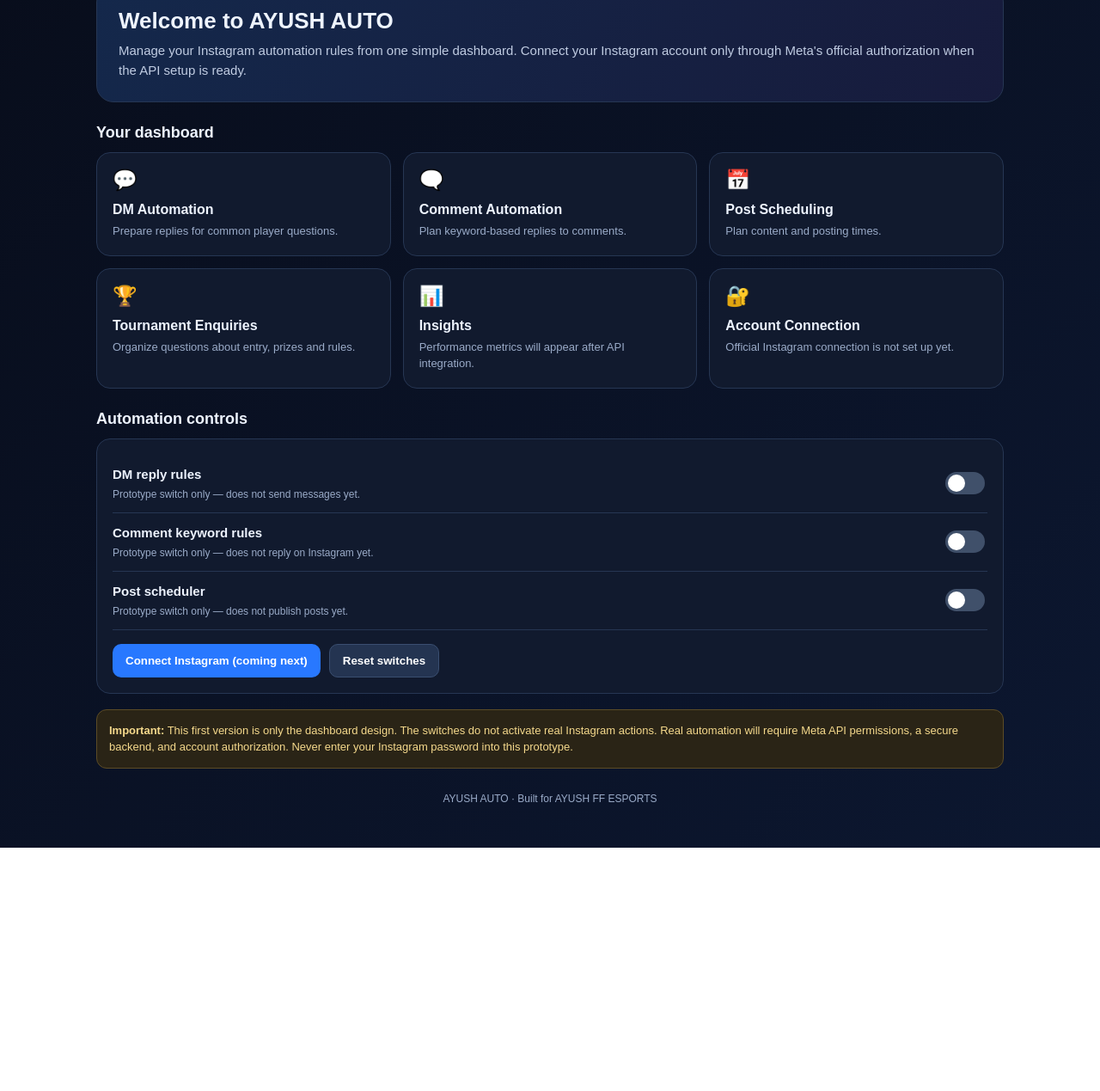
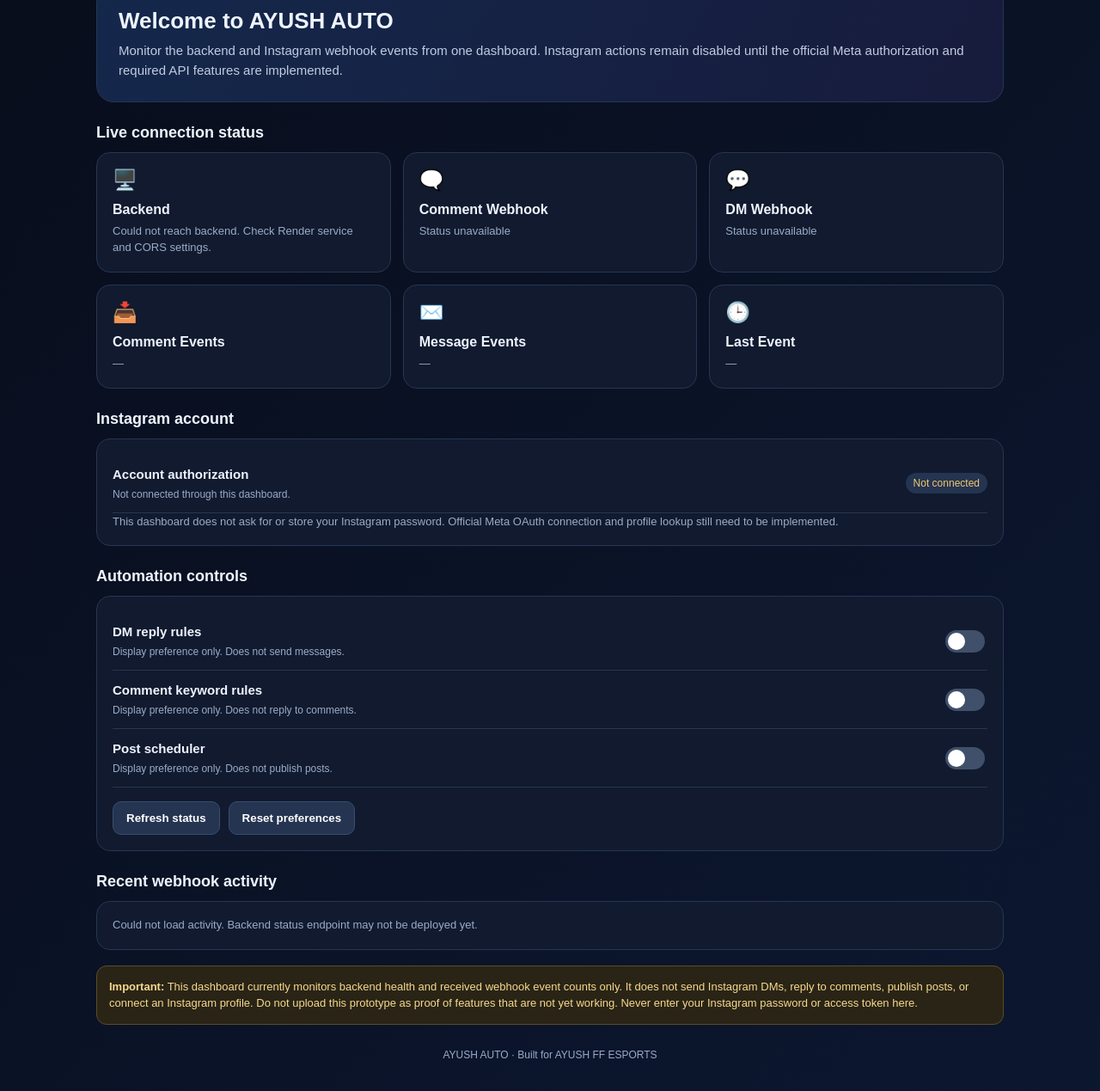
Before and after one commit to vikassharma66919-wq/ayush-automation, a plain HTML site: page index.html in a window 1280 px wide. Shown: the part 109-1378 px from the top of the page at 86% size. Before the commit the page ends 1095 px from the top, so only its background shows below. Drawn offline with Linux system fonts and the light colour scheme; no server answers.

Commit message:
Enhance dashboard with connection status and updates
Updated the title and added connection status indicators. Enhanced the dashboard layout with new sections for Instagram account and recent webhook activity.

```diff
--- a/index.html
+++ b/index.html
@@ -3,9 +3,9 @@
 <head>
 <meta charset="utf-8">
 <meta name="viewport" content="width=device-width, initial-scale=1">
-<title>AYUSH AUTO</title>
+<title>AYUSH AUTO · Instagram Automation</title>
 <style>
-:root{--bg:#080d1b;--panel:#111a2e;--panel2:#17233d;--line:#263653;--blue:#2878ff;--text:#eef4ff;--muted:#9aabc8;--green:#32c48d}
+:root{--bg:#080d1b;--panel:#111a2e;--panel2:#17233d;--line:#263653;--blue:#2878ff;--text:#eef4ff;--muted:#9aabc8;--green:#32c48d;--amber:#f1c76b;--red:#ff7777}
 *{box-sizing:border-box}body{margin:0;background:linear-gradient(135deg,#080d1b,#0c1730);color:var(--text);font:15px Arial,sans-serif}
 .wrap{max-width:1100px;margin:auto;padding:22px}.top{display:flex;align-items:center;justify-content:space-between;gap:14px;margin-bottom:24px}
 .brand{display:flex;align-items:center;gap:12px}.logo{width:46px;height:46px;border-radius:14px;background:linear-gradient(135deg,#2878ff,#744dff);display:grid;place-items:center;font-weight:800;font-size:18px}
@@ -22,7 +22,10 @@ h1{font-size:22px;margin:0}small,.muted{color:var(--muted)}.status{border:1px so
 .switch:checked{background:var(--green)}.switch:checked:before{left:23px}
 button{border:0;border-radius:10px;background:var(--blue);color:white;padding:11px 15px;font-weight:700;cursor:pointer}
 button.secondary{background:#243451;border:1px solid #3a4e70}
+input[type=url]{width:100%;max-width:520px;background:#0b1426;border:1px solid var(--line);border-radius:10px;padding:12px;color:var(--text);margin:8px 0}
 .note{margin-top:18px;border:1px solid #5c4c26;background:#2a2416;color:#f5d98c;padding:14px;border-radius:12px;font-size:13px;line-height:1.5}
+.pill{font-size:12px;padding:5px 9px;border-radius:20px;background:#243451;color:#cbd8ef}.good{color:#75e1b5}.warn{color:var(--amber)}.bad{color:var(--red)}
+.activity{padding:10px 0;border-bottom:1px solid var(--line);display:flex;justify-content:space-between;gap:12px;font-size:13px}.activity:last-child{border:0}
 footer{color:var(--muted);font-size:12px;text-align:center;padding:28px 0}
 @media(max-width:760px){.grid{grid-template-columns:1fr 1fr}.wrap{padding:15px}.hero h2{font-size:22px}}
 @media(max-width:480px){.grid{grid-template-columns:1fr}.top{align-items:flex-start}.status{font-size:11px}}
@@ -32,38 +35,98 @@ footer{color:var(--muted);font-size:12px;text-align:center;padding:28px 0}
 <div class="wrap">
   <header class="top">
     <div class="brand"><div class="logo">AA</div><div><h1>AYUSH AUTO</h1><small>Instagram Automation Dashboard</small></div></div>
-    <span class="status">● Prototype mode</span>
+    <span class="status" id="connectionPill">● Checking backend…</span>
   </header>
+
   <section class="hero">
     <h2>Welcome to AYUSH AUTO</h2>
-    <p>Manage your Instagram automation rules from one simple dashboard. Connect your Instagram account only through Meta's official authorization when the API setup is ready.</p>
+    <p>Monitor the backend and Instagram webhook events from one dashboard. Instagram actions remain disabled until the official Meta authorization and required API features are implemented.</p>
   </section>
-  <h2 class="section">Your dashboard</h2>
+
+  <h2 class="section">Live connection status</h2>
   <section class="grid">
-    <div class="card"><div class="icon">💬</div><h3>DM Automation</h3><p>Prepare replies for common player questions.</p></div>
-    <div class="card"><div class="icon">🗨️</div><h3>Comment Automation</h3><p>Plan keyword-based replies to comments.</p></div>
-    <div class="card"><div class="icon">📅</div><h3>Post Scheduling</h3><p>Plan content and posting times.</p></div>
-    <div class="card"><div class="icon">🏆</div><h3>Tournament Enquiries</h3><p>Organize questions about entry, prizes and rules.</p></div>
-    <div class="card"><div class="icon">📊</div><h3>Insights</h3><p>Performance metrics will appear after API integration.</p></div>
-    <div class="card"><div class="icon">🔐</div><h3>Account Connection</h3><p>Official Instagram connection is not set up yet.</p></div>
+    <div class="card"><div class="icon">🖥️</div><h3>Backend</h3><p id="backendStatus">Checking…</p></div>
+    <div class="card"><div class="icon">🗨️</div><h3>Comment Webhook</h3><p id="commentStatus">Waiting for backend…</p></div>
+    <div class="card"><div class="icon">💬</div><h3>DM Webhook</h3><p id="dmStatus">Waiting for backend…</p></div>
+    <div class="card"><div class="icon">📥</div><h3>Comment Events</h3><p id="commentCount">—</p></div>
+    <div class="card"><div class="icon">✉️</div><h3>Message Events</h3><p id="messageCount">—</p></div>
+    <div class="card"><div class="icon">🕒</div><h3>Last Event</h3><p id="lastEvent">No event received yet</p></div>
   </section>
+
+  <h2 class="section">Instagram account</h2>
+  <section class="card">
+    <div class="rule"><div><b>Account authorization</b><small id="accountStatus">Not connected through this dashboard.</small></div><span class="pill warn">Not connected</span></div>
+    <p class="muted" style="font-size:13px;line-height:1.5">This dashboard does not ask for or store your Instagram password. Official Meta OAuth connection and profile lookup still need to be implemented.</p>
+  </section>
+
   <h2 class="section">Automation controls</h2>
   <section class="card">
-    <div class="rule"><div><b>DM reply rules</b><small>Prototype switch only — does not send messages yet.</small></div><input class="switch" type="checkbox" data-key="dm"></div>
-    <div class="rule"><div><b>Comment keyword rules</b><small>Prototype switch only — does not reply on Instagram yet.</small></div><input class="switch" type="checkbox" data-key="comments"></div>
-    <div class="rule"><div><b>Post scheduler</b><small>Prototype switch only — does not publish posts yet.</small></div><input class="switch" type="checkbox" data-key="schedule"></div>
-    <div style="display:flex;gap:10px;flex-wrap:wrap;margin-top:16px"><button onclick="alert('This is a visual prototype. Instagram connection will be added after the secure Meta API setup.')">Connect Instagram (coming next)</button><button class="secondary" onclick="resetSwitches()">Reset switches</button></div>
+    <div class="rule"><div><b>DM reply rules</b><small>Display preference only. Does not send messages.</small></div><input class="switch" type="checkbox" data-key="dm"></div>
+    <div class="rule"><div><b>Comment keyword rules</b><small>Display preference only. Does not reply to comments.</small></div><input class="switch" type="checkbox" data-key="comments"></div>
+    <div class="rule"><div><b>Post scheduler</b><small>Display preference only. Does not publish posts.</small></div><input class="switch" type="checkbox" data-key="schedule"></div>
+    <div style="display:flex;gap:10px;flex-wrap:wrap;margin-top:16px"><button class="secondary" onclick="refreshStatus()">Refresh status</button><button class="secondary" onclick="resetSwitches()">Reset preferences</button></div>
   </section>
-  <div class="note"><b>Important:</b> This first version is only the dashboard design. The switches do not activate real Instagram actions. Real automation will require Meta API permissions, a secure backend, and account authorization. Never enter your Instagram password into this prototype.</div>
+
+  <h2 class="section">Recent webhook activity</h2>
+  <section class="card" id="activityList"><p class="muted">Loading activity…</p></section>
+
+  <div class="note"><b>Important:</b> This dashboard currently monitors backend health and received webhook event counts only. It does not send Instagram DMs, reply to comments, publish posts, or connect an Instagram profile. Do not upload this prototype as proof of features that are not yet working. Never enter your Instagram password or access token here.</div>
   <footer>AYUSH AUTO · Built for AYUSH FF ESPORTS</footer>
 </div>
 <script>
-document.querySelectorAll('.switch').forEach(el=>{
- const key='ayush_auto_'+el.dataset.key;
- el.checked=localStorage.getItem(key)==='true';
- el.addEventListener('change',()=>localStorage.setItem(key,String(el.checked)));
+const API_BASE = "https://ayush-ff-backend.onrender.com";
+
+function setText(id, text){ const el=document.getElementById(id); if(el) el.textContent=text; }
+function fmtTime(value){
+  if(!value) return "No event received yet";
+  const d=new Date(value);
+  return isNaN(d.getTime()) ? "Unknown" : d.toLocaleString();
+}
+async function refreshStatus(){
+  setText("connectionPill","● Checking backend…");
+  try{
+    const response=await fetch(API_BASE+"/api/status",{cache:"no-store"});
+    if(!response.ok) throw new Error("HTTP "+response.status);
+    const data=await response.json();
+    setText("connectionPill","● Backend connected");
+    setText("backendStatus","Online · "+(data.uptimeSeconds ?? "—")+" sec uptime");
+    setText("commentStatus",data.webhooks?.comments ? "Events received" : "Waiting for comment events");
+    setText("dmStatus",data.webhooks?.messages ? "Events received" : "Waiting for message events");
+    setText("commentCount",String(data.counts?.comments ?? 0)+" received");
+    setText("messageCount",String(data.counts?.messages ?? 0)+" received");
+    setText("lastEvent",fmtTime(data.lastEventAt));
+    const list=document.getElementById("activityList");
+    const events=Array.isArray(data.recentEvents)?data.recentEvents:[];
+    if(!events.length){list.innerHTML='<p class="muted">No webhook events recorded yet.</p>';return;}
+    list.replaceChildren();
+    events.slice().reverse().forEach(event=>{
+      const row=document.createElement("div"); row.className="activity";
+      const label=document.createElement("span"); label.textContent=(event.type||"Webhook")+" event";
+      const time=document.createElement("span"); time.className="muted"; time.textContent=fmtTime(event.at);
+      row.append(label,time); list.append(row);
+    });
+  }catch(error){
+    setText("connectionPill","● Backend unavailable");
+    setText("backendStatus","Could not reach backend. Check Render service and CORS settings.");
+    setText("commentStatus","Status unavailable");
+    setText("dmStatus","Status unavailable");
+    setText("commentCount","—"); setText("messageCount","—");
+    setText("lastEvent","—");
+    document.getElementById("activityList").innerHTML='<p class="muted">Could not load activity. Backend status endpoint may not be deployed yet.</p>';
+  }
+}
+document.querySelectorAll(".switch").forEach(el=>{
+  const key="ayush_auto_"+el.dataset.key;
+  el.checked=localStorage.getItem(key)==="true";
+  el.addEventListener("change",()=>localStorage.setItem(key,String(el.checked)));
 });
-function resetSwitches(){document.querySelectorAll('.switch').forEach(el=>{el.checked=false;localStorage.removeItem('ayush_auto_'+el.dataset.key);});}
+function resetSwitches(){
+  document.querySelectorAll(".switch").forEach(el=>{
+    el.checked=false; localStorage.removeItem("ayush_auto_"+el.dataset.key);
+  });
+}
+refreshStatus();
+setInterval(refreshStatus,30000);
 </script>
 </body>
 </html>
```
